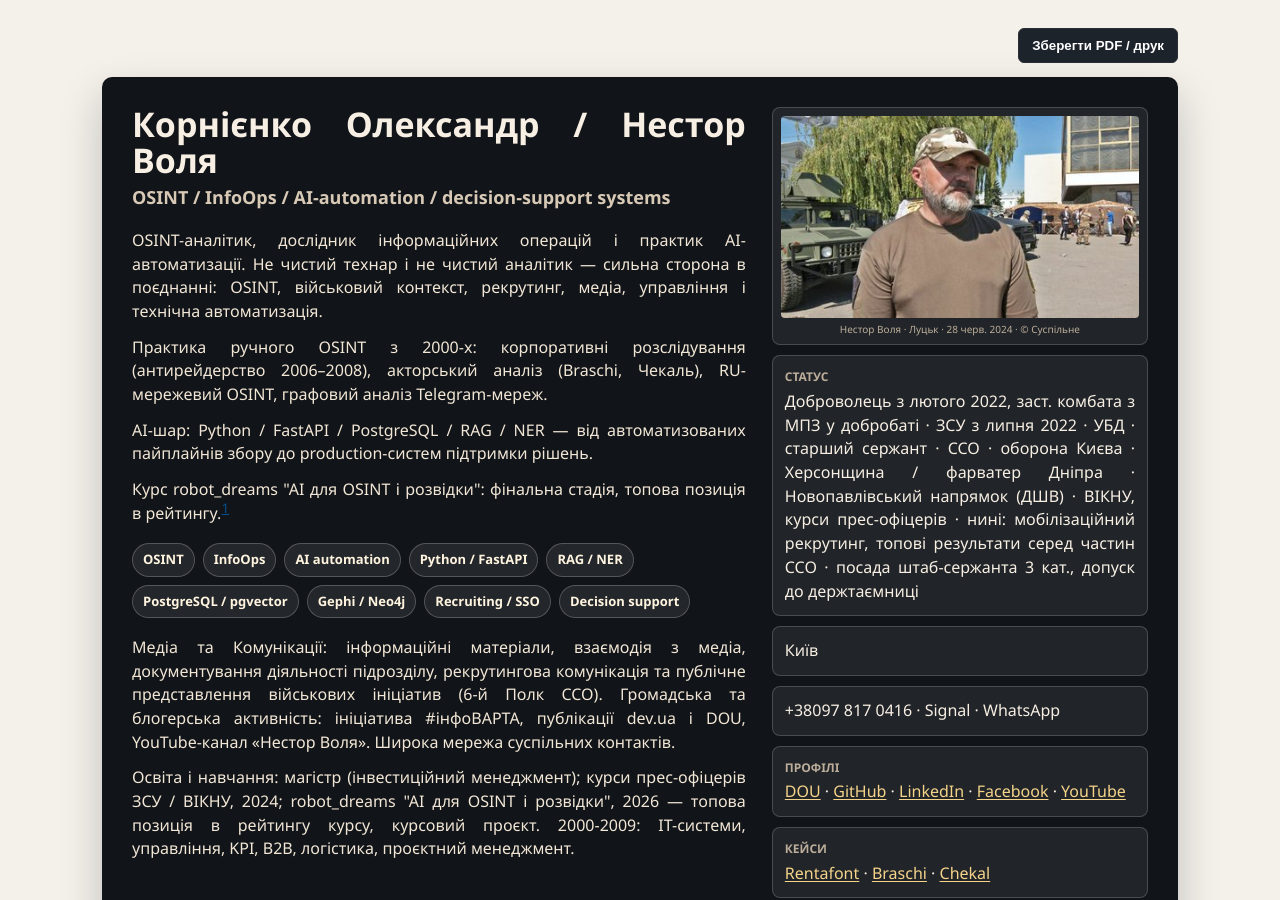
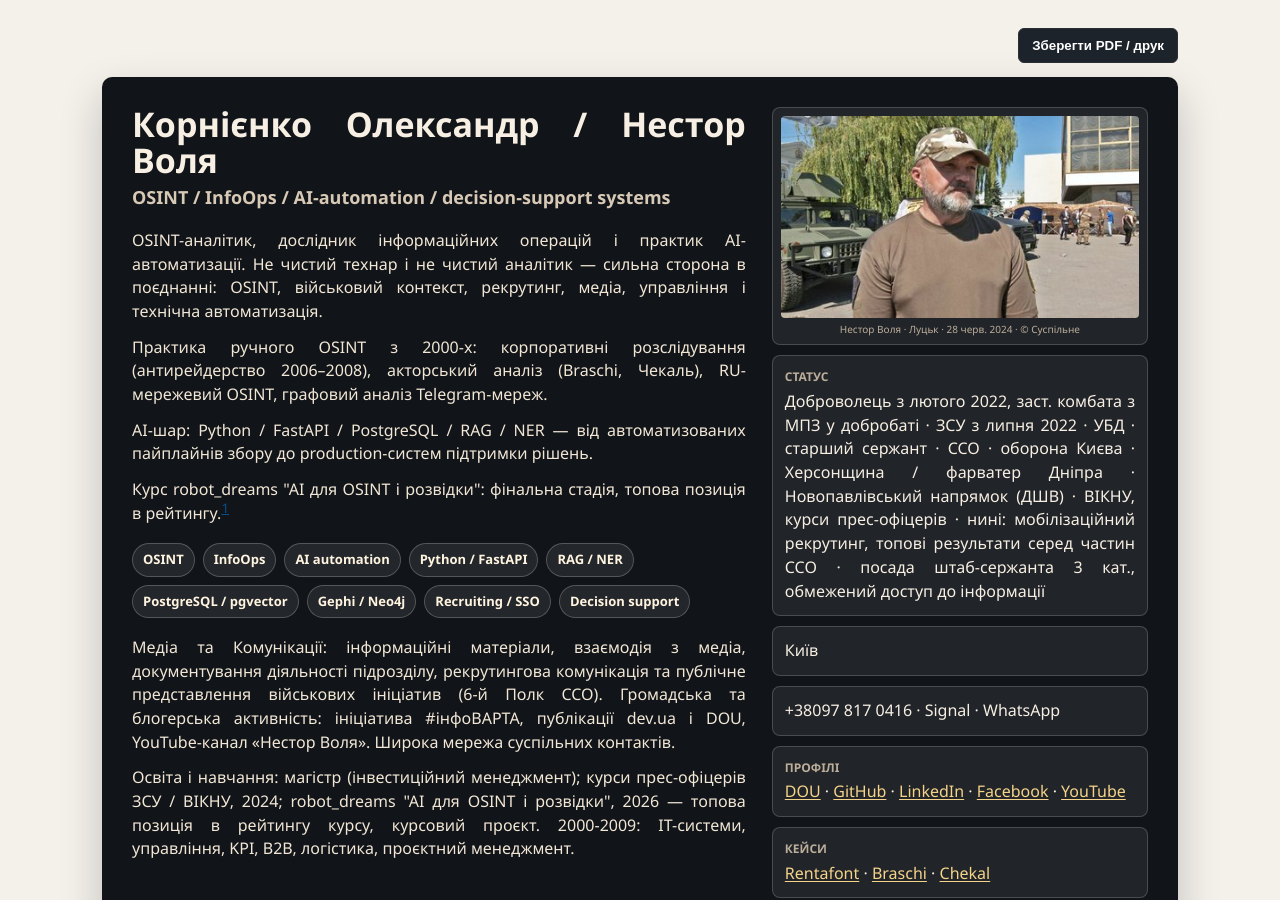
Before and after one commit to NestorVolya/nestorvolya.github.io, a Jekyll site: the page cv-sso.html, which Jekyll copies as it is, in a window 1280 px wide and 900 px high. Built offline with Jekyll 4.4.1, drawn with Linux system fonts in a browser that asks for light colours.

Commit message:
opsec: replace direct clearance mention with indirect phrasing in cv-sso and cv-gur
"допуск до держтаємниці" → "обмежений доступ до інформації" in status chips.

Co-Authored-By: Claude Sonnet 4.6 <noreply@anthropic.com>

```diff
--- a/cv-gur.html
+++ b/cv-gur.html
@@ -402,7 +402,7 @@
       <aside class="status-grid">
         <div class="status-box">
           <span class="label">Статус</span>
-          Доброволець з лютого 2022, заст. комбата з МПЗ у добробаті · ЗСУ з липня 2022 · УБД · старший сержант · ССО · оборона Києва · Херсонщина / фарватер Дніпра · Новопавлівський напрямок (ДШВ) · ВІКНУ, курси прес-офіцерів · допуск до держтаємниці
+          Доброволець з лютого 2022, заст. комбата з МПЗ у добробаті · ЗСУ з липня 2022 · УБД · старший сержант · ССО · оборона Києва · Херсонщина / фарватер Дніпра · Новопавлівський напрямок (ДШВ) · ВІКНУ, курси прес-офіцерів · обмежений доступ до інформації
         </div>
         <div class="status-box">Київ</div>
         <div class="status-box">+38097 817 0416 · Signal · WhatsApp</div>
--- a/cv-sso.html
+++ b/cv-sso.html
@@ -406,7 +406,7 @@
         </div>
         <div class="status-box">
           <span class="label">Статус</span>
-          Доброволець з лютого 2022, заст. комбата з МПЗ у добробаті · ЗСУ з липня 2022 · УБД · старший сержант · ССО · оборона Києва · Херсонщина / фарватер Дніпра · Новопавлівський напрямок (ДШВ) · ВІКНУ, курси прес-офіцерів · нині: мобілізаційний рекрутинг, топові результати серед частин ССО · посада штаб-сержанта 3 кат., допуск до держтаємниці
+          Доброволець з лютого 2022, заст. комбата з МПЗ у добробаті · ЗСУ з липня 2022 · УБД · старший сержант · ССО · оборона Києва · Херсонщина / фарватер Дніпра · Новопавлівський напрямок (ДШВ) · ВІКНУ, курси прес-офіцерів · нині: мобілізаційний рекрутинг, топові результати серед частин ССО · посада штаб-сержанта 3 кат., обмежений доступ до інформації
         </div>
         <div class="status-box">Київ</div>
         <div class="status-box">+38097 817 0416 · Signal · WhatsApp</div>
```
